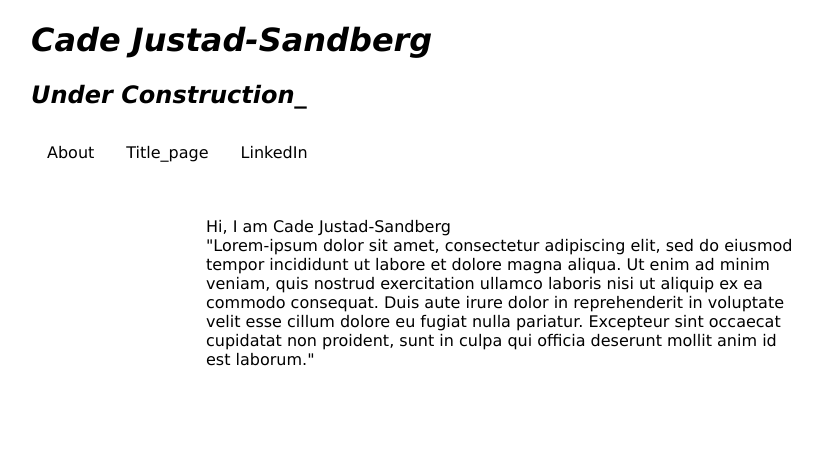
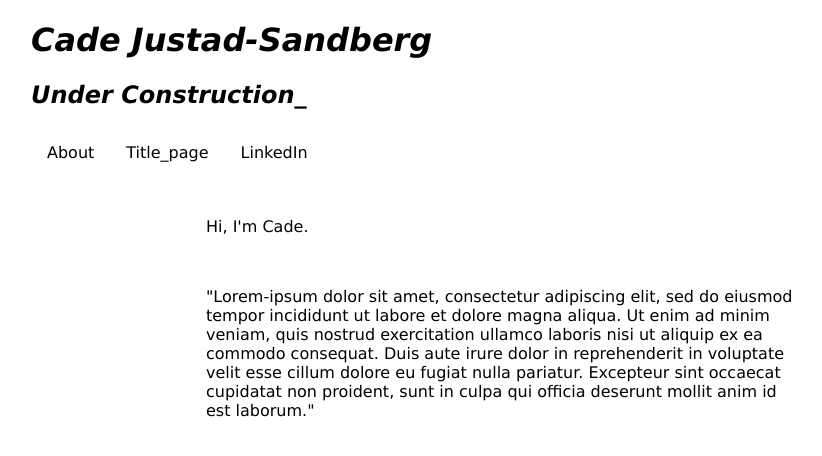
Before and after one commit to cadejs/cadejs.github.io, a Jekyll site: the page titlepage/index.html, which Jekyll copies as it is, in a window 1280 px wide. Shown: the top 456 px of the page, without its empty margins (209-1031 px from the left). Built offline with Jekyll 4.4.1, drawn with Linux system fonts in a browser that asks for light colours.

Commit message:
text changes

```diff
--- a/titlepage/index.html
+++ b/titlepage/index.html
@@ -39,9 +39,9 @@
 </ul>
 </nav>
 <div class="center">
+<p>	Hi, I'm Cade.</p>
+<br>
 <p>
-Hi, I am Cade Justad-Sandberg
-<br>
 "Lorem-ipsum dolor sit amet, consectetur adipiscing elit,
 sed do eiusmod tempor incididunt ut labore et dolore magna aliqua.
 Ut enim ad minim veniam, quis nostrud exercitation ullamco laboris
```
